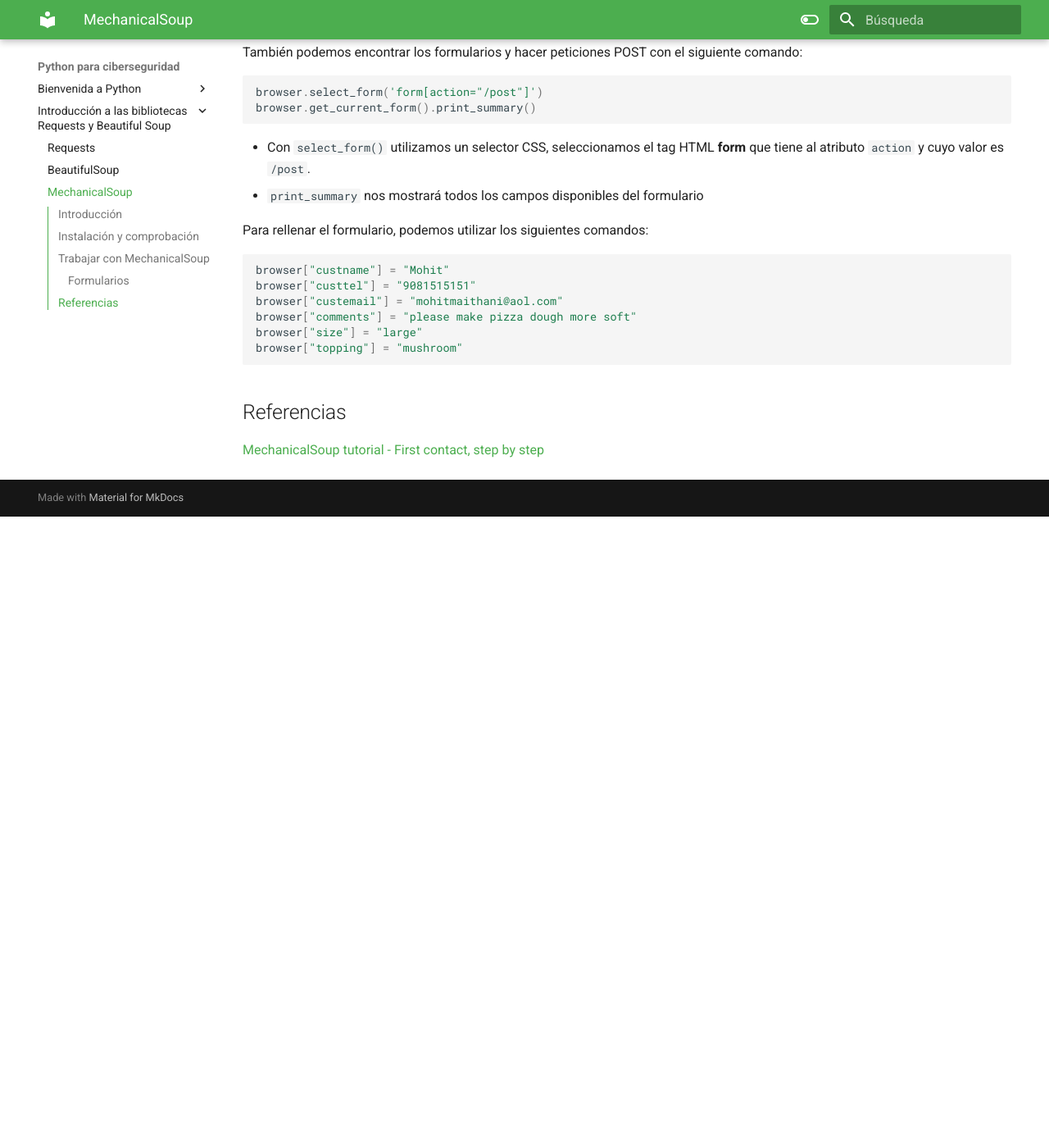
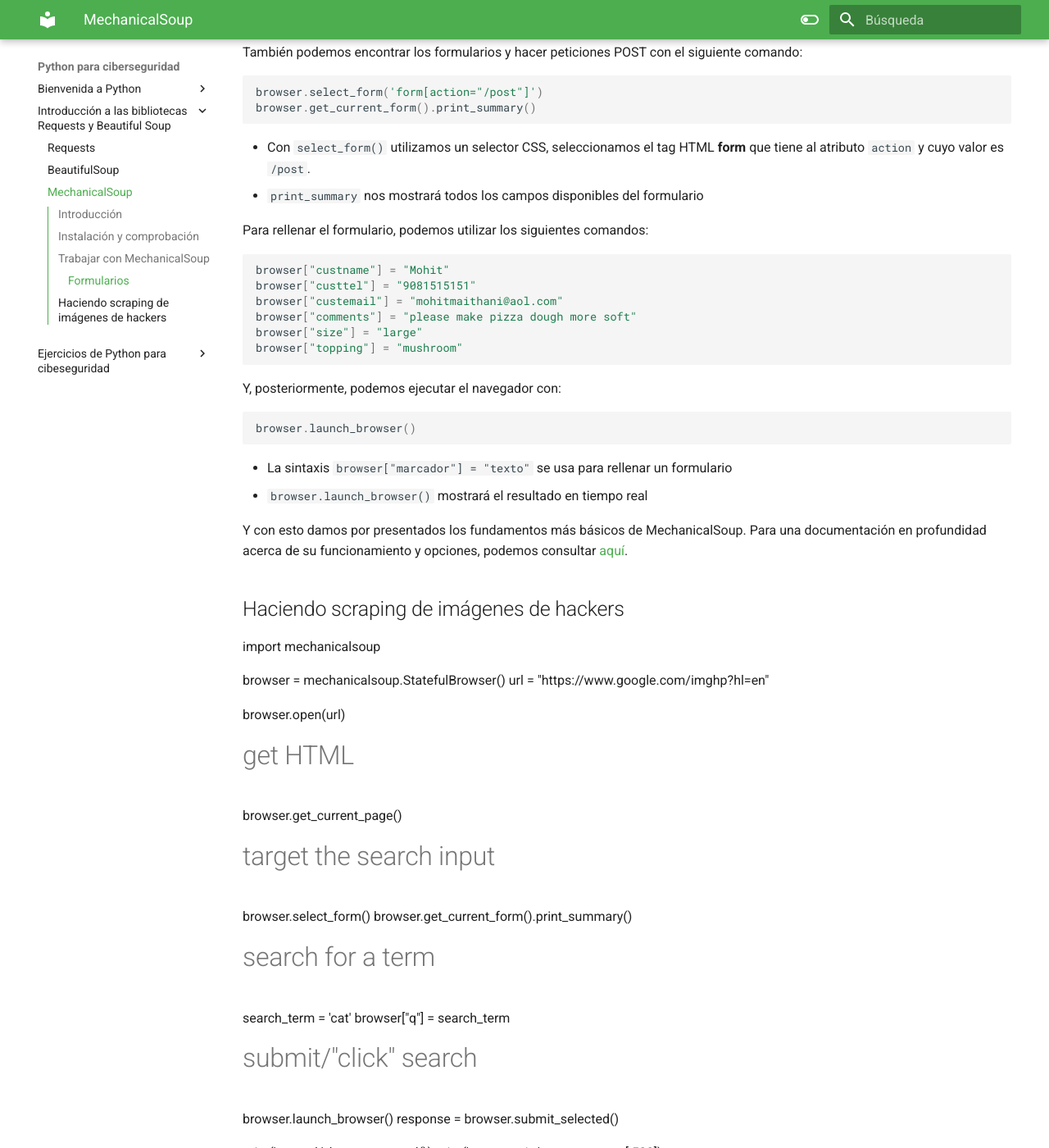
Before and after one commit to raul-profesor/Python-ciber, an MkDocs documentation site: the page built from docs/mechanical.md, in a window 1280 px wide and 1400 px high, scrolled down 2069 px. Shown: the whole window at 82% size. Built offline with MkDocs 1.6.1 and Material for MkDocs 9.7.7, drawn with Linux system fonts in a browser that asks for light colours; before the commit the page ends 2699 px from its top, so only the background shows below that; some of the changed text lies outside the part shown.

````diff
--- a/docs/mechanical.md
+++ b/docs/mechanical.md
@@ -104,11 +104,87 @@
 browser["topping"] = "mushroom"
 ```
 
+Y, posteriormente, podemos ejecutar el navegador con:
+
+```python
+browser.launch_browser()
+```
+
++ La sintaxis `browser["marcador"] = "texto"` se usa para rellenar un formulario
++ `browser.launch_browser()` mostrará el resultado en tiempo real
+
+Y con esto damos por presentados los fundamentos más básicos de MechanicalSoup. Para una documentación en profundidad acerca de su funcionamiento y opciones, podemos consultar [aquí](https://mechanicalsoup.readthedocs.io/en/stable/mechanicalsoup.html).
+
+## Haciendo scraping de imágenes de hackers
 
 
+import mechanicalsoup
+
+browser = mechanicalsoup.StatefulBrowser()
+url = "https://www.google.com/imghp?hl=en"
+
+browser.open(url)
+
+#get HTML
+browser.get_current_page()
+
+#target the search input
+browser.select_form()
+browser.get_current_form().print_summary()
+
+#search for a term
+search_term = 'cat'
+browser["q"] = search_term
+
+#submit/"click" search
+browser.launch_browser()
+response = browser.submit_selected()
+
+print('new url:', browser.get_url())
+print('response:\n', response.text[:500])
+
+#open URL
+new_url = browser.get_url()
+browser.open(new_url)
+
+#get HTML code
+page = browser.get_current_page()
+all_images = page.find_all('img')
+
+#target the source attributes of image
+image_source = []
+for image in all_images:
+    image = image.get('src')
+    image_source.append(image)
+
+image_source[5:25]
+
+#save cleaned links in "image_source"
+image_source = [image for image in image_source if image.startswith('https')]
+
+print(image_source)
 
 
+import os
 
+path = os.getcwd()
+path = os.path.join(path, search_term + "s")
+
+#create the directory
+os.mkdir(path)
+#print path where cats images are going to save
+path
+
+
+##download wget by uncommenting below line
+#pip install wget
+
+##download images
+counter = 0
+for image in image_source:
+    save_as = os.path.join(path, search_term + str(counter) + '.jpg')
+    wget.download(image, save_as)
+    counter += 1
 
 ## Referencias
 
````
Also changed, not shown: docs/SQLi.md (added, +130 -0 lines), docs/beauty.md (+1 -54 lines), docs/condicionales.md (+2 -2 lines), docs/diccionarios.md (+1 -1 lines), docs/funciones.md (+0 -9 lines), docs/keylogger.md (added, +30 -0 lines), docs/requests.md (+10 -6 lines), docs/.pages.
